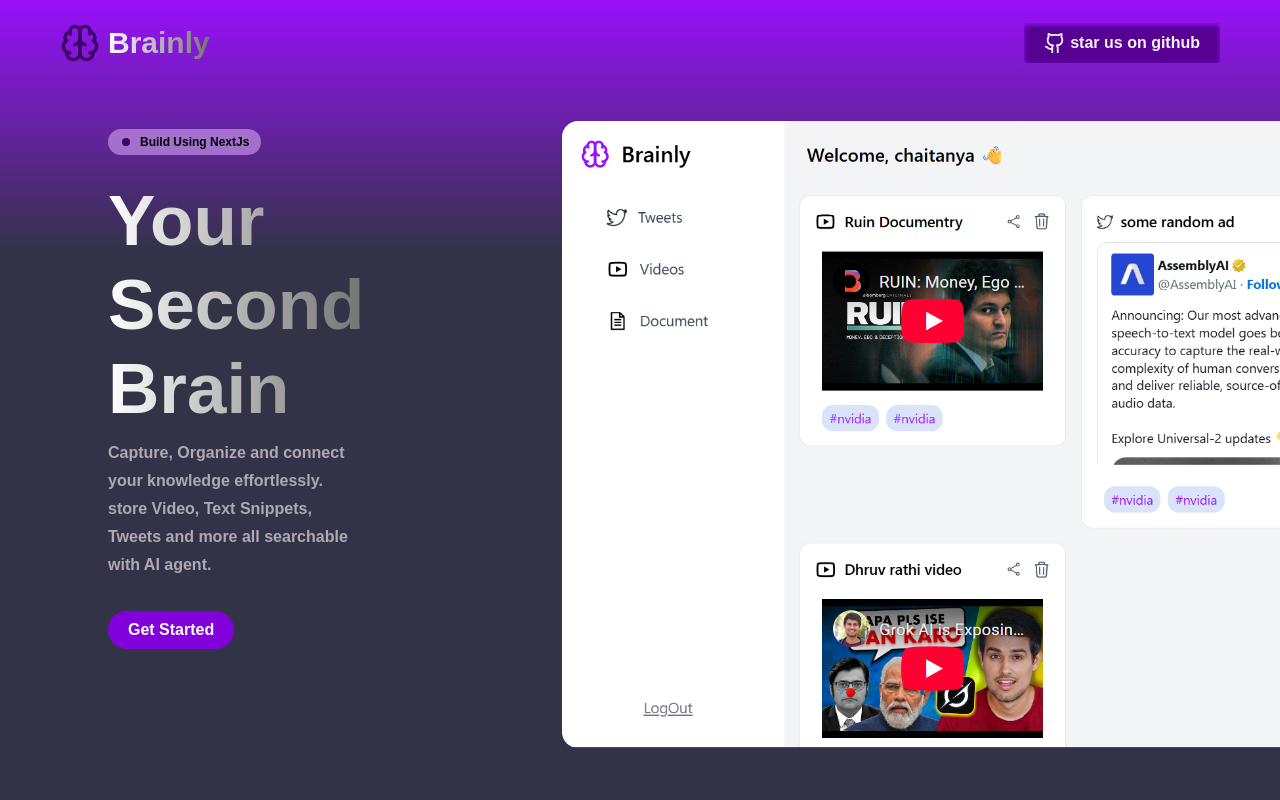
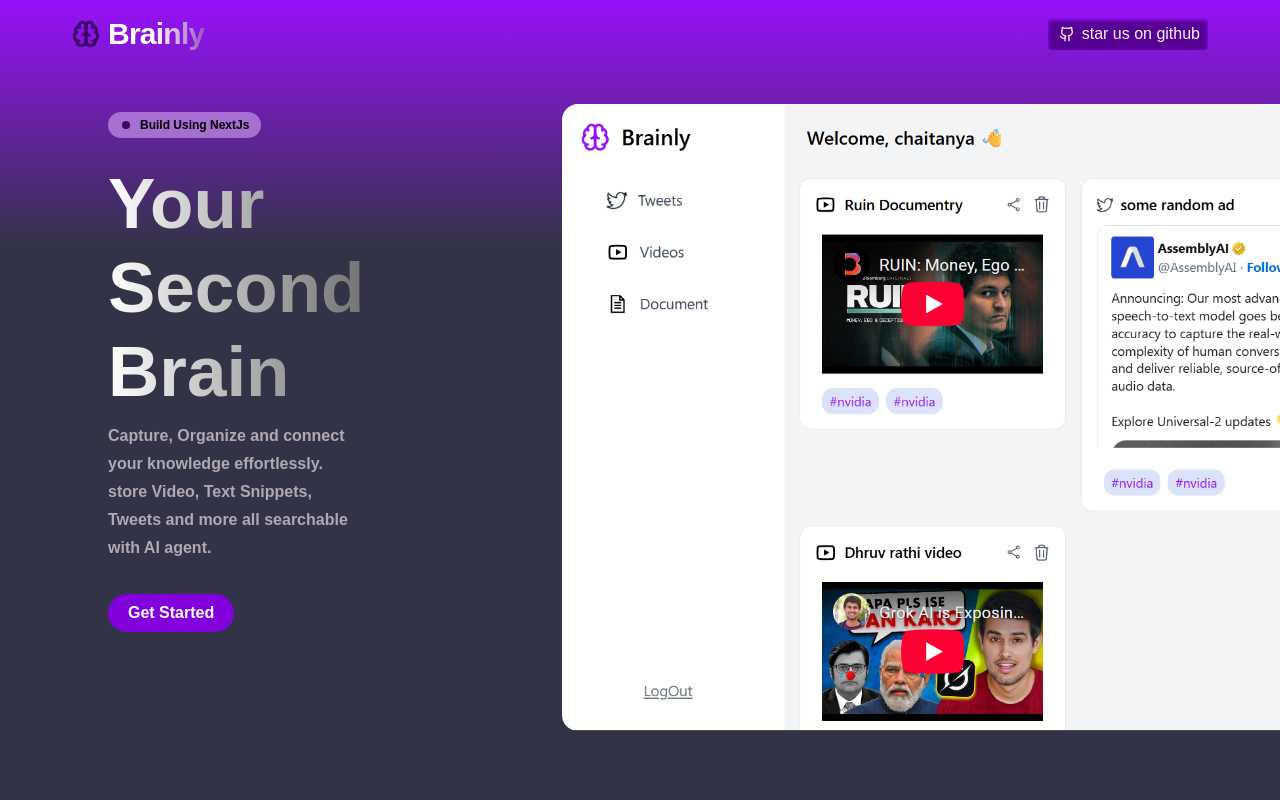
Before and after one commit to chaitany233patil/Brainly-landing-page, a Next.js app: page / in a window 1280 px wide. Shown: the top 800 px of the page. Built offline with nearby package versions, Linux system fonts and the light colour scheme.

Commit message:
improve navbar style

```diff
--- a/app/components/Navbar.tsx
+++ b/app/components/Navbar.tsx
@@ -4,10 +4,11 @@
 
 export const Navbar = () => {
   return (
-    <div className="flex justify-between sm:px-15 px-3 py-5 items-center">
+    <div className="flex">
+      <div className="w-full mx-auto flex justify-between items-center px-18 py-4">
         <div className="flex items-center gap-2 justify-center">
-        <Logo />
-        <div className="font-semibold bg-clip-text text-transparent bg-gradient-to-r from-white to-neutral-500 sm:text-[30px] text-[30px]">
+          <Logo className="lucide lucide-brain-icon lucide-brain text-purple-950 h-7 font-bold" />
+          <div className="font-bold tracking-tight text-3xl bg-clip-text text-transparent bg-gradient-to-r  from-white via-white to-neutral-400/50">
             Brainly
           </div>
         </div>
@@ -16,12 +17,15 @@
             href={"https://github.com/chaitany233patil/Brainly-landing-page"}
             target="_blank"
           >
-          <button className="flex gap-1 text-md items-center justify-center rounded bg-[#560094] text-gray-100 sm:px-5 sm:py-2 p-2 font-semibold inset-shadow-sm inset-shadow-purple-600 cursor-pointer">
-            <GithubIcon />
+            <button className="flex gap-1 py-1 px-2 items-center justify-center rounded bg-[#560094] text-gray-100  inset-shadow-sm inset-shadow-purple-600 cursor-pointer">
+              <GithubIcon
+                className={"lucide lucide-github-icon lucide-github h-4"}
+              />
               star us on github
             </button>
           </Link>
         </div>
       </div>
+    </div>
   );
 };
--- a/app/icons/Github.tsx
+++ b/app/icons/Github.tsx
@@ -1,4 +1,4 @@
-export function GithubIcon() {
+export function GithubIcon({ className }: { className: string }) {
   return (
     <svg
       xmlns="http://www.w3.org/2000/svg"
@@ -10,7 +10,7 @@
       strokeWidth="2"
       strokeLinecap="round"
       strokeLinejoin="round"
-      className="lucide lucide-github-icon lucide-github"
+      className={className}
     >
       <path d="M15 22v-4a4.8 4.8 0 0 0-1-3.5c3 0 6-2 6-5.5.08-1.25-.27-2.48-1-3.5.28-1.15.28-2.35 0-3.5 0 0-1 0-3 1.5-2.64-.5-5.36-.5-8 0C6 2 5 2 5 2c-.3 1.15-.3 2.35 0 3.5A5.403 5.403 0 0 0 4 9c0 3.5 3 5.5 6 5.5-.39.49-.68 1.05-.85 1.65-.17.6-.22 1.23-.15 1.85v4" />
       <path d="M9 18c-4.51 2-5-2-7-2" />
--- a/app/icons/Logo.tsx
+++ b/app/icons/Logo.tsx
@@ -1,14 +1,14 @@
-export function Logo() {
+export function Logo({ className }: { className: string }) {
   return (
     <svg
       xmlns="http://www.w3.org/2000/svg"
       viewBox="0 0 24 24"
       fill="none"
       stroke="currentColor"
-      strokeWidth="2"
+      strokeWidth="2.5"
       strokeLinecap="round"
       strokeLinejoin="round"
-      className="lucide lucide-brain-icon lucide-brain text-purple-950 h-10 sm:h-10"
+      className={className}
     >
       <path d="M12 5a3 3 0 1 0-5.997.125 4 4 0 0 0-2.526 5.77 4 4 0 0 0 .556 6.588A4 4 0 1 0 12 18Z" />
       <path d="M12 5a3 3 0 1 1 5.997.125 4 4 0 0 1 2.526 5.77 4 4 0 0 1-.556 6.588A4 4 0 1 1 12 18Z" />
--- a/app/layout.tsx
+++ b/app/layout.tsx
@@ -1,20 +1,17 @@
 import type { Metadata } from "next";
-import { Geist, Geist_Mono } from "next/font/google";
+import { Poppins } from "next/font/google";
 import "./globals.css";
 
-const geistSans = Geist({
-  variable: "--font-geist-sans",
+const poppins = Poppins({
   subsets: ["latin"],
-});
-
-const geistMono = Geist_Mono({
-  variable: "--font-geist-mono",
-  subsets: ["latin"],
+  weight: ["400", "500", "600", "700"], // Choose weights you need
+  display: "swap",
+  variable: "--font-poppins",
 });
 
 export const metadata: Metadata = {
-  title: "Create Next App",
-  description: "Generated by create next app",
+  title: "Brainly - Your Second Brain",
+  description: "",
 };
 
 export default function RootLayout({
@@ -23,12 +20,8 @@
   children: React.ReactNode;
 }>) {
   return (
-    <html lang="en">
-      <body
-        className={`${geistSans.variable} ${geistMono.variable} antialiased bg-[#333348]`}
-      >
-        {children}
-      </body>
+    <html lang="en" className={poppins.variable}>
+      <body className={`antialiased bg-[#333348]`}>{children}</body>
     </html>
   );
 }
```
Lines whose indentation alone changed are shown as unchanged.
